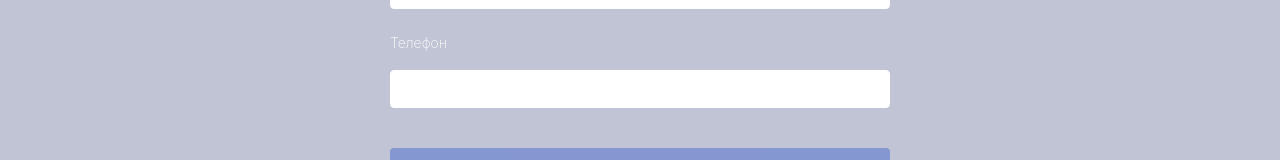
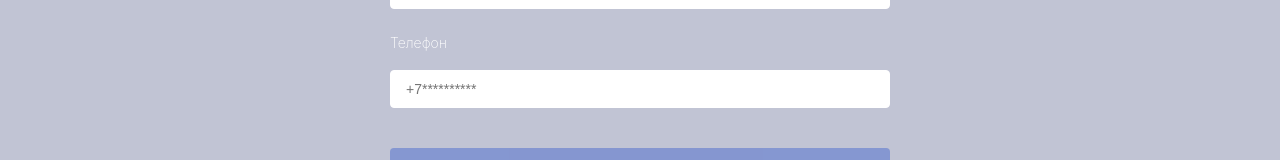
Before and after one commit to Zayatsartem/clean_city, a React (Create React App) app in the folder frontend/: page /registration in a window 1280 px wide. Shown: the part 338-498 px from the top of the page. Built offline with nearby package versions, Linux system fonts and the light colour scheme.

Commit message:
edits to the registration form

```diff
--- a/frontend/src/Registration/RegistrationView.tsx
+++ b/frontend/src/Registration/RegistrationView.tsx
@@ -50,13 +50,18 @@ function RegistrationView(): JSX.Element {
         {errors?.name?.type === 'maxLength' && <p>Имя не может превышать 50 символов</p>}
         {errors?.name?.type === 'minLength' && <p>Имя не должно быть меньше одного символа</p>}
         <label>email</label>
-        <input {...register('email', { pattern: /[a-zA-Z0-9]+@[a-zA-Z0-9]+\.[a-zA-Z0-9]+/ })} />
+        <input
+          type="email"
+          {...register('email', { pattern: /[a-zA-Z0-9]+@[a-zA-Z0-9]+\.[a-zA-Z0-9]+/ })}
+        />
         {errors?.email?.type === 'pattern' && <p>Неверно указан почтовый адрес</p>}
         <label>Пароль</label>
         <input {...register('password', { minLength: 8, maxLength: 20 })} />
         {errors.password && <p>пароль должен быть больше 8 символов</p>}
         <label>Телефон</label>
         <input
+          type="tel"
+          placeholder="+7**********"
           {...register('telephone', {
             pattern: /(\s*)?(\+)?([- _():=+]?\d[- _():=+]?){10,14}(\s*)?/,
           })}
```
Also changed, not shown: frontend/src/Order/OrderViews.tsx (added, +7 -0 lines).
